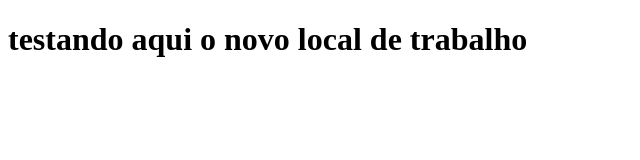
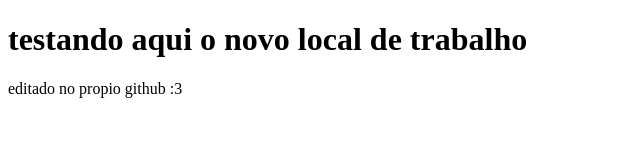
Before and after one commit to dogfrontcode/loirosafado, a plain HTML site: page index.html in a window 1280 px wide. Shown: the whole page, without its empty margins (0-640 px from the left). Drawn offline with Linux system fonts and the light colour scheme.

Commit message:
Update index.html
ateração feito no propio github

```diff
--- a/index.html
+++ b/index.html
@@ -7,5 +7,6 @@
 </head>
 <body>
     <h1> testando aqui o novo local de trabalho</h1>
+    <p> editado no propio github :3 </p>
 </body>
 </html>
```
